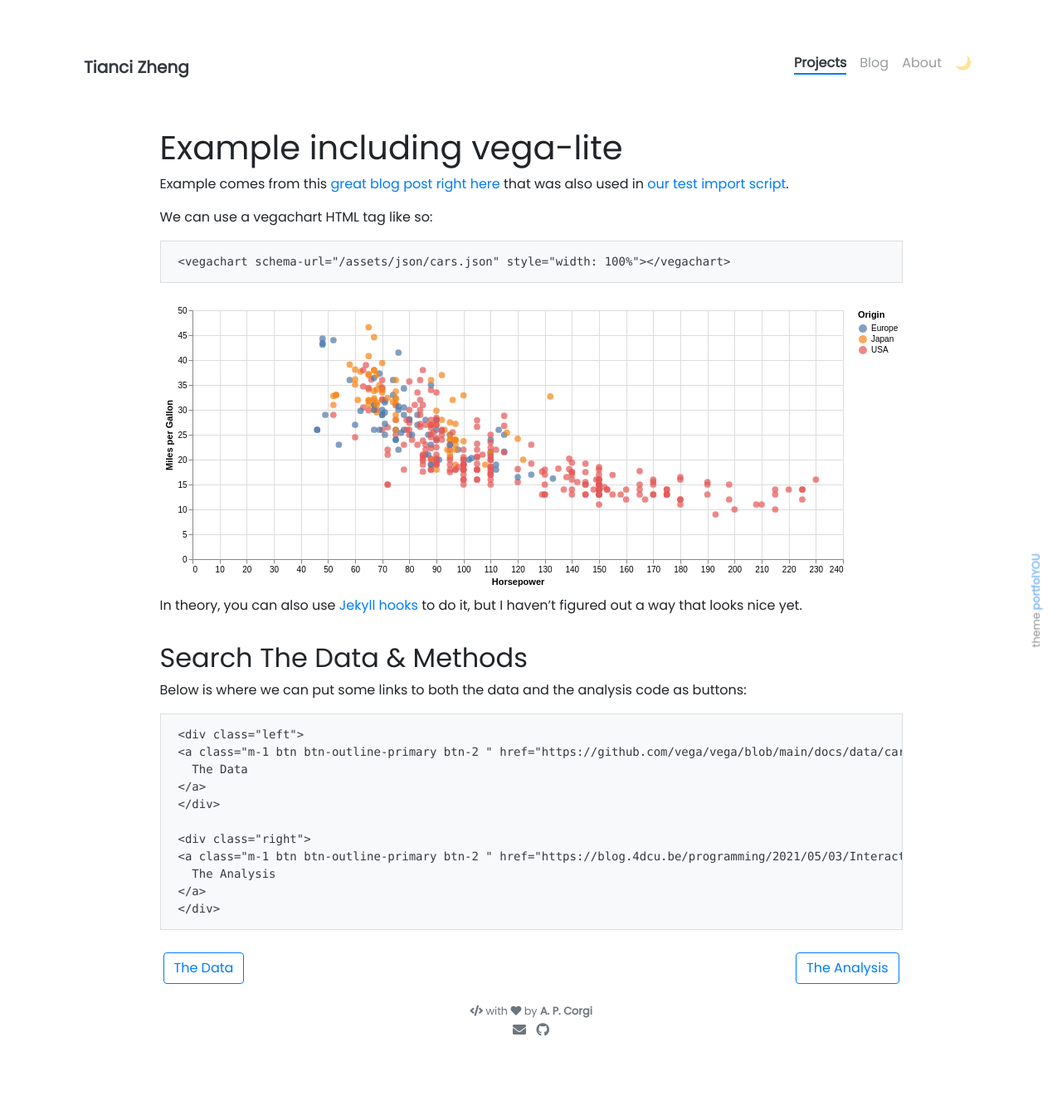
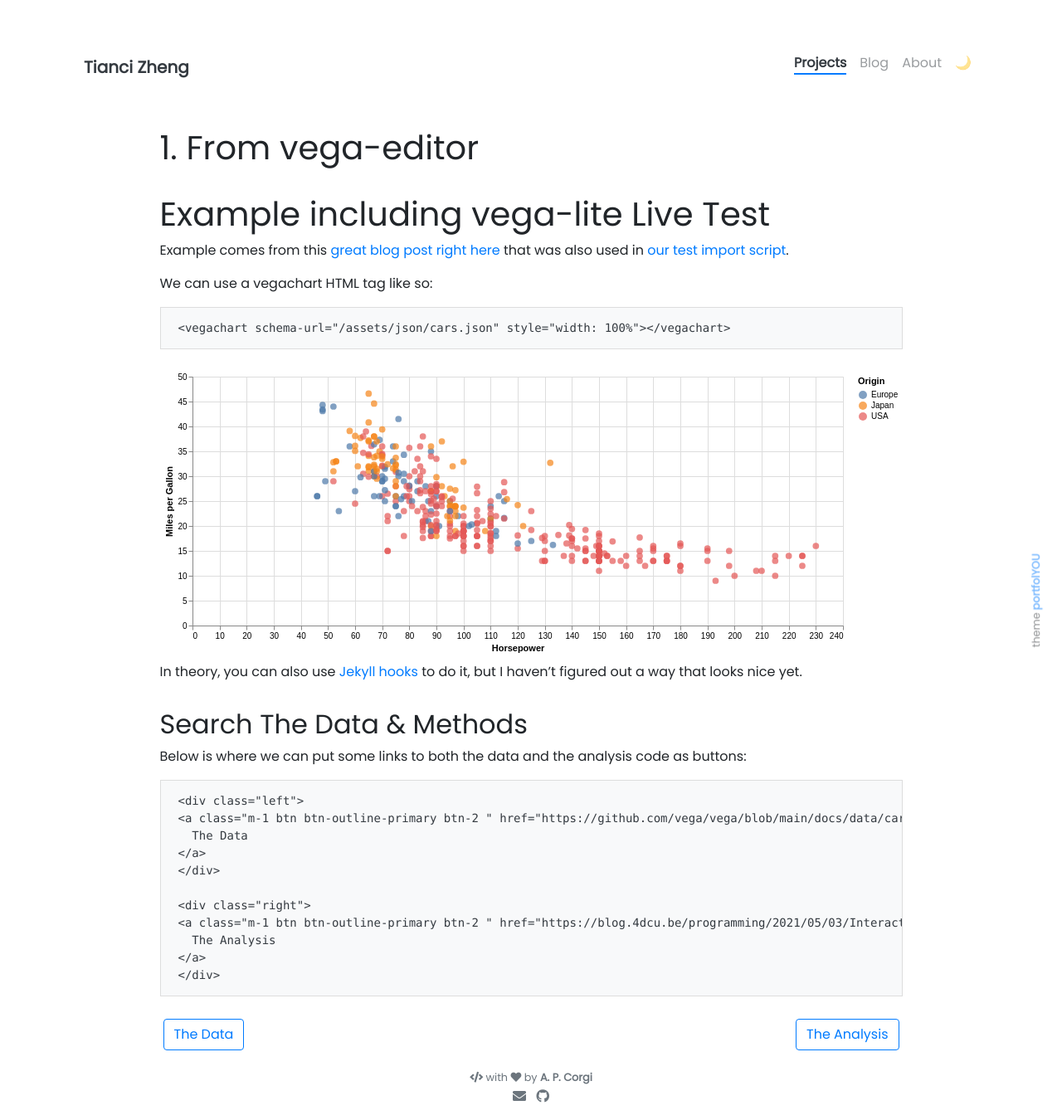
Before and after one commit to TianciZheng/TianciZheng.github.io, a Jekyll site: the page built from _projects/1_Vega_lite_project.md, in a window 1280 px wide. Shown: the whole page at 83% size. Built offline with Jekyll 4.4.1, drawn with Linux system fonts in a browser that asks for light colours; nearby versions of some CDN libraries; before the commit the page ends 1270 px from its top, so only the background shows below that.

Commit message:
nothing important

```diff
--- a/_projects/1_Vega_lite_project.md
+++ b/_projects/1_Vega_lite_project.md
@@ -10,8 +10,9 @@ custom_js:
   - justcharts
 ---
 
+# 1. From vega-editor
 
-# Example including vega-lite
+# Example including vega-lite Live Test
 
 Example comes from this [great blog post right here](https://blog.4dcu.be/programming/2021/05/03/Interactive-Visualizations.html) that was also used in [our test import script](https://github.com/UIUC-iSchool-DataViz/is445_bcubcg_fall2022/blob/main/week01/test_imports_week01.ipynb).
 
--- a/pages/projects.html
+++ b/pages/projects.html
@@ -6,6 +6,7 @@ weight: 1
 remote_projects:
   - is507_spring2021
   - 2022Spring_Finals
+  - online_cv_public
 ---
 
 {% include projects/index.html %}
```
Also changed, not shown: 9 other files.
